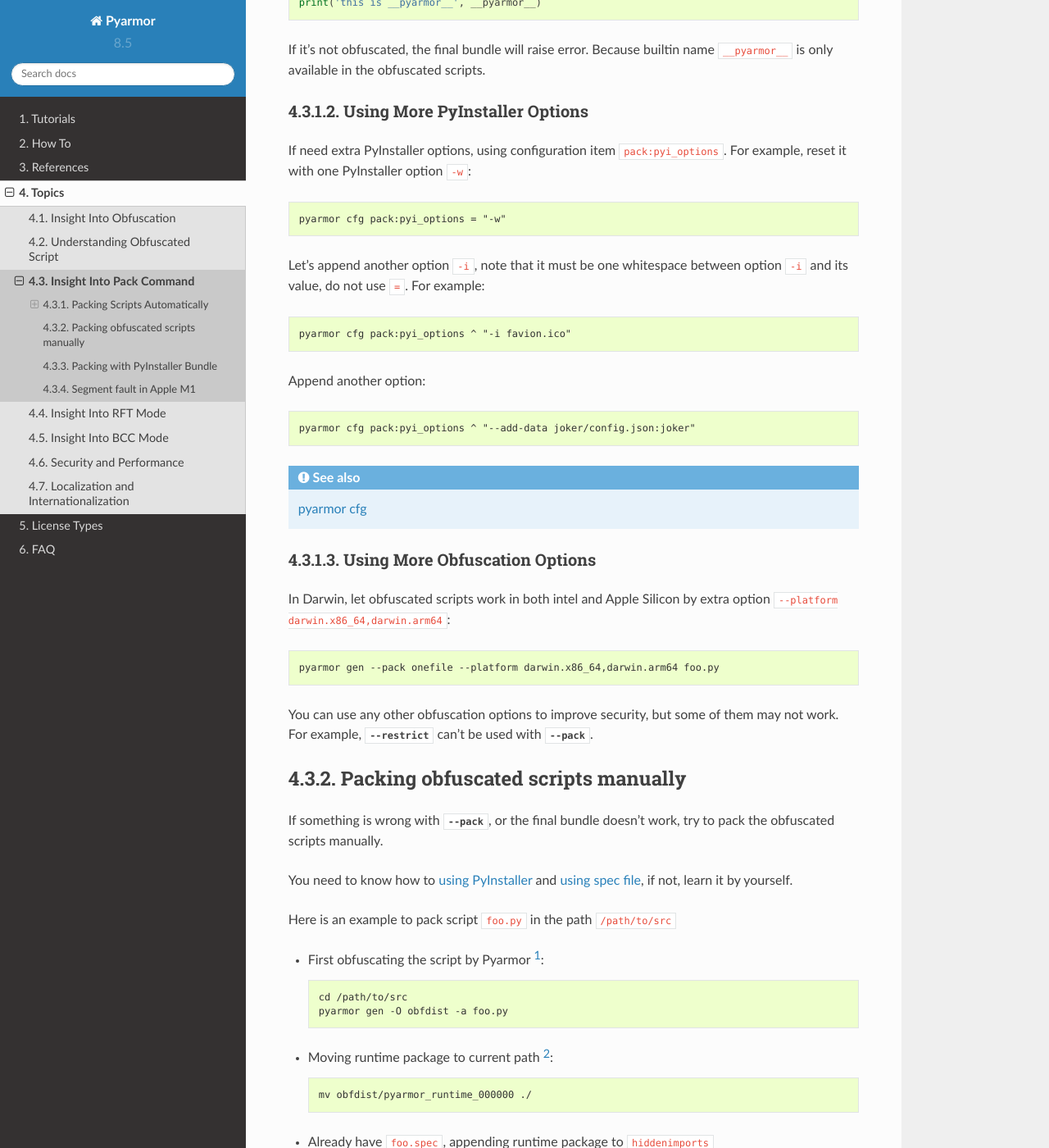
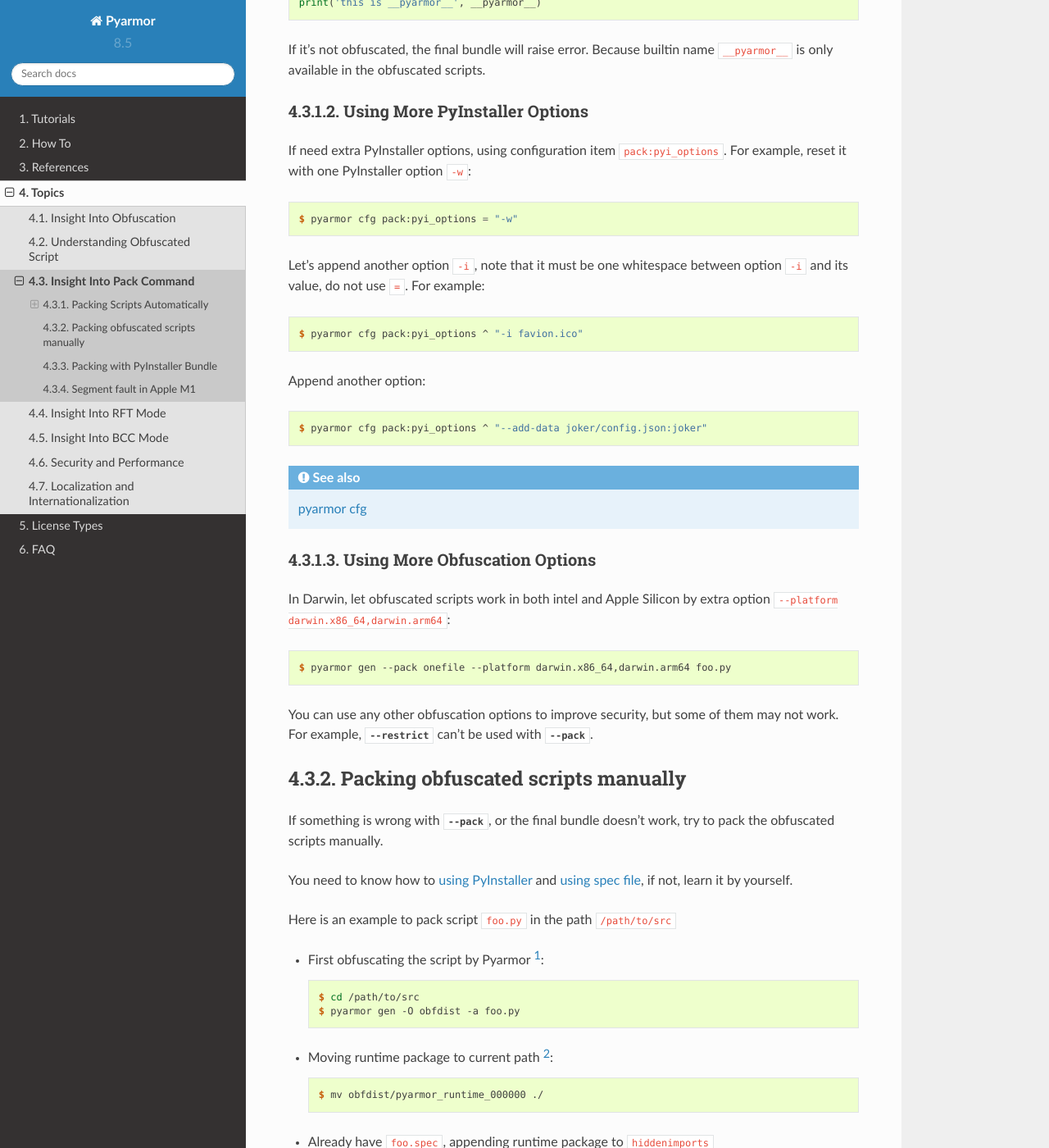
Before and after one commit to dashingsoft/pyarmor, a Sphinx documentation site: the page built from docs/topic/repack.rst, in a window 1280 px wide and 1400 px high, scrolled down 1413 px. Shown: the whole window at 82% size. Built offline with Sphinx 7.4.7 and the Read the Docs theme 2.0.0, drawn with Linux system fonts in a browser that asks for light colours; some of the changed text lies outside the part shown.

Commit message:
Fix doc format

```diff
--- a/docs/topic/repack.rst
+++ b/docs/topic/repack.rst
@@ -17,7 +17,7 @@
 
 Actually Pyarmor need call PyInstaller_ to generate final bundle, so first install PyInstaller_::
 
-  pip install pyinstaller
+    $ pip install pyinstaller
 
 Suppose our project tree like this::
 
@@ -31,8 +31,8 @@
 
 Let's check what happens when the following commands are executed::
 
-  cd project
-  pyarmor gen --pack onefile foo.py
+    $ cd project
+    $ pyarmor gen --pack onefile foo.py
 
 1. Pyarmor first open `foo.py`, then find it need `queens.py` and package `joker`
 2. Then obfuscate all of them to one temporary path `.pyarmor/pack/dist`
@@ -41,14 +41,14 @@
 
 Now let's run the final bundle, it's `dist/foo` or `dist/foo.exe`::
 
-  ls dist/foo
-  dist/foo
+    $ ls dist/foo
+    $ dist/foo
 
 If need one folder bundle, just pass `onedir` to pack::
 
-  pyarmor gen --pack onedir foo.py
-  ls dist/foo
-  dist/foo/foo
+    $ pyarmor gen --pack onedir foo.py
+    $ ls dist/foo
+    $ dist/foo/foo
 
 Checking Obfuscated Scripts Have Been Packed
 --------------------------------------------
@@ -66,15 +66,15 @@
 
 If need extra PyInstaller options, using configuration item ``pack:pyi_options``. For example, reset it with one PyInstaller option ``-w``::
 
-  pyarmor cfg pack:pyi_options = "-w"
+    $ pyarmor cfg pack:pyi_options = "-w"
 
 Let's append another option ``-i``, note that it must be one whitespace between option ``-i`` and its value, do not use ``=``. For example::
 
-  pyarmor cfg pack:pyi_options ^ "-i favion.ico"
+    $ pyarmor cfg pack:pyi_options ^ "-i favion.ico"
 
 Append another option::
 
-  pyarmor cfg pack:pyi_options ^ "--add-data joker/config.json:joker"
+    $ pyarmor cfg pack:pyi_options ^ "--add-data joker/config.json:joker"
 
 .. seealso:: :ref:`pyarmor cfg`
 
@@ -83,7 +83,7 @@
 
 In Darwin, let obfuscated scripts work in both intel and Apple Silicon by extra option ``--platform darwin.x86_64,darwin.arm64``::
 
-  pyarmor gen --pack onefile --platform darwin.x86_64,darwin.arm64 foo.py
+    $ pyarmor gen --pack onefile --platform darwin.x86_64,darwin.arm64 foo.py
 
 You can use any other obfuscation options to improve security, but some of them may not work. For example, :option:`--restrict` can't be used with :option:`--pack`.
 
@@ -101,12 +101,12 @@
 
 * First obfuscating the script by Pyarmor [#]_::
 
-    cd /path/to/src
-    pyarmor gen -O obfdist -a foo.py
+    $ cd /path/to/src
+    $ pyarmor gen -O obfdist -a foo.py
 
 * Moving runtime package to current path [#]_::
 
-    mv obfdist/pyarmor_runtime_000000 ./
+    $ mv obfdist/pyarmor_runtime_000000 ./
 
 * Already have ``foo.spec``, appending runtime package to ``hiddenimports``
 
@@ -120,7 +120,7 @@
 
 * Otherwise generating ``foo.spec`` by PyInstaller [#]_::
 
-    pyi-makespec --hidden-import pyarmor_runtime_000000 foo.py
+    $ pyi-makespec --hidden-import pyarmor_runtime_000000 foo.py
 
 * Patching ``foo.spec`` by inserting extra code after ``a = Analysis``
 
@@ -166,7 +166,7 @@
 
 * Generating final bundle by this patched ``foo.spec``, also use option `--clean` to to remove all cached files::
 
-    pyinstaller --clean foo.spec
+    $ pyinstaller --clean foo.spec
 
 If following this example, please
 
@@ -200,8 +200,8 @@
 
 The option :option:`--pack` also could accept an executable file generated by PyInstaller_::
 
-  pyinstaller foo.py
-  pyarmor gen --pack dist/foo/foo foo.py
+    $ pyinstaller foo.py
+    $ pyarmor gen --pack dist/foo/foo foo.py
 
 But only PyInstaller < 6.0 works by this method. If this option is set, pyarmor first obfuscates the scripts, then:
 
@@ -214,7 +214,7 @@
 
    Only listed scripts are obfuscated, if need obfuscate more scripts and sub packages, list all of them in command line. For example::
 
-     pyarmor gen --pack dist/foo/foo -r *.py dir1 dir2 ...
+    $ pyarmor gen --pack dist/foo/foo -r *.py dir1 dir2 ...
 
 Segment fault in Apple M1
 =========================
```
Also changed, not shown: docs/reference/man.rst (+3 -4 lines), docs/tutorial/obfuscation.rst (+5 -5 lines).
